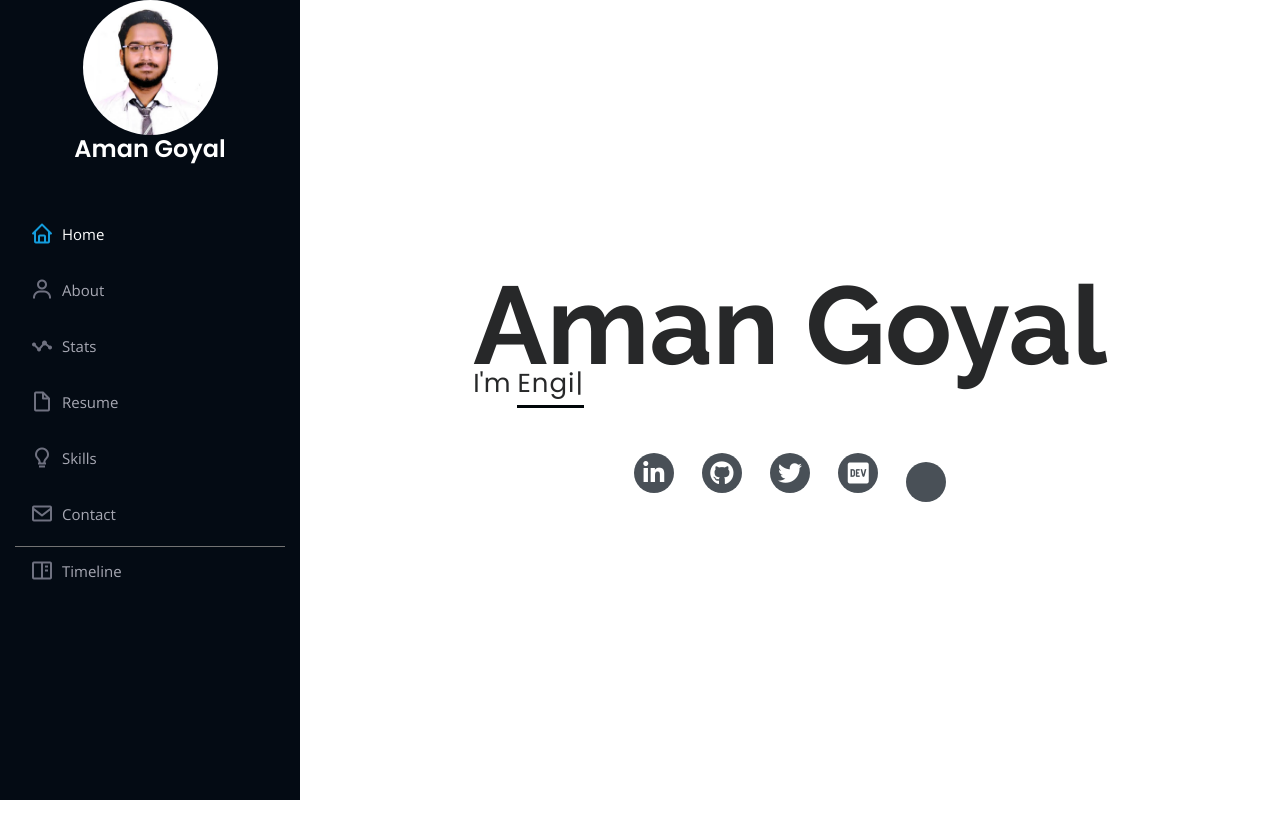
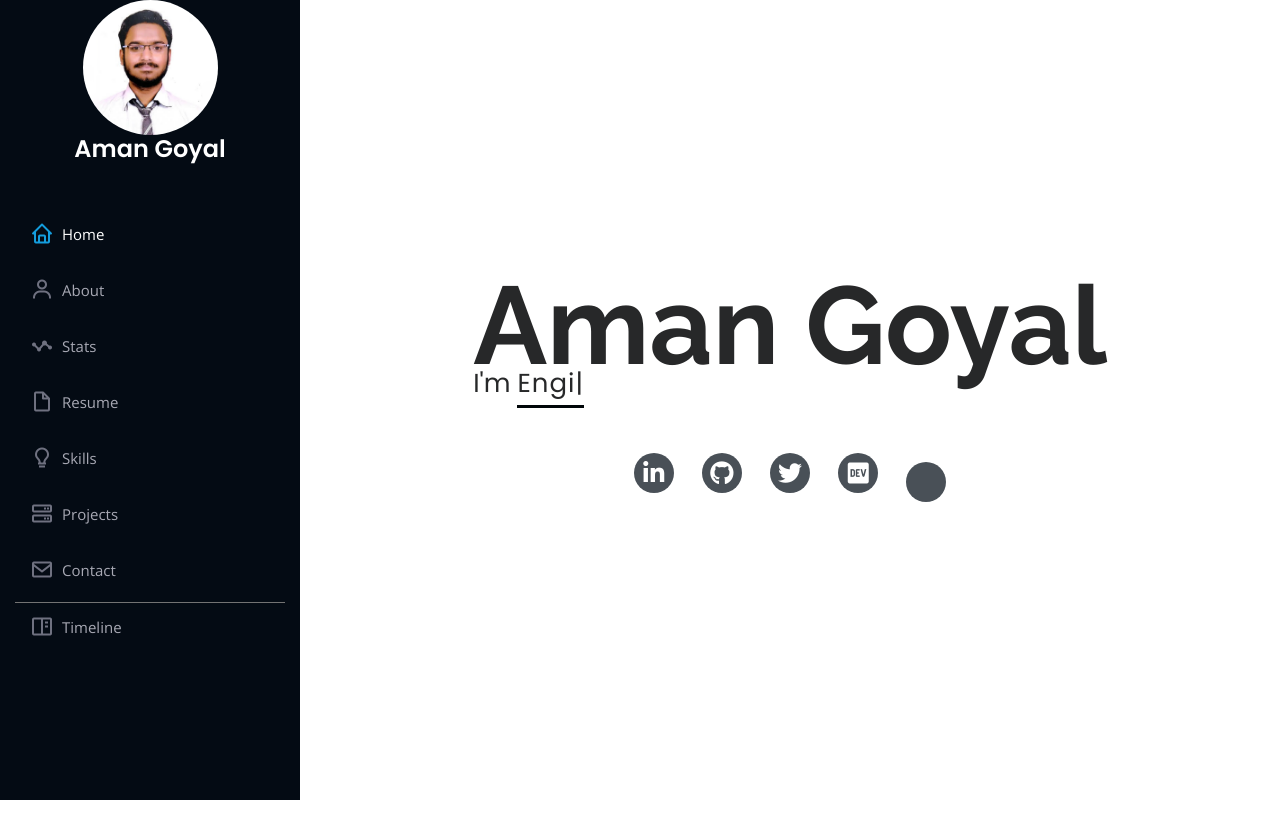
Before and after one commit to goyal-aman/portfolio, a Django app: page / in a window 1280 px wide. Shown: the top 835 px of the page. Run offline with Django 3.2, Linux system fonts and the light colour scheme; data that the repository does not hold is empty; some libraries are stand-ins or nearby versions.

Commit message:
added projects section

```diff
--- a/landingpage/templates/landingpage/base.html
+++ b/landingpage/templates/landingpage/base.html
@@ -81,7 +81,7 @@
                     <li><a href="{% url 'home' %}#stats"><i class="bx bx-stats"></i> <span>Stats</span></a></li>
                     <li><a href="{% url 'home' %}#resume"><i class="bx bx-file-blank"></i> <span>Resume</span></a></li>
                     <li><a href="{% url 'home' %}#skills"><i class="bx bx-bulb"></i> <span>Skills</span></a></li>
-                    <!-- <li><a href="#services"><i class="bx bx-server"></i> Services</a></li> -->
+                    <li><a href="{% url 'home' %}#projects"><i class="bx bx-server"></i> Projects</a></li>
                     <li><a href="{% url 'home' %}#contact"><i class="bx bx-envelope"></i> Contact</a></li>
                     <hr color="grey">
                     <li><a href="{% url 'timeline-home' %}"><i class="bx bx-book-content"></i> Timeline</a></li>
--- a/landingpage/templates/landingpage/index.html
+++ b/landingpage/templates/landingpage/index.html
@@ -277,7 +277,7 @@
 
   <!-- ======= Portfolio Section ======= -->
 
-  <section id="portfolio" class="portfolio section-bg">
+  <section id="projects" class="portfolio section-bg">
     <div class="container">
 
       <div class="section-title">
--- a/landingpage/templates/landingpage/snippets/project_card.html
+++ b/landingpage/templates/landingpage/snippets/project_card.html
@@ -1,5 +1,5 @@
 {% load static %}
-<div class="col-lg-4 col-md-6 portfolio-item filter-text">
+<div class="col-lg-4 col-md-6 portfolio-item filter-text" >
     <div class="portfolio-wrap">
 
         <!-- TODO : add defualt image url -->
@@ -15,6 +15,6 @@
                 <a href="{{details_link}}" title="More Details"><i class="bx bxs-file"></i></a>
             {% endif %}
         </div>
-        <legend><b>{{heading}}</b></legend>
+        <h6 style="align-items: center; text-align: left; padding-top:5px; padding-left:1px; padding-bottom:5px; background-color: rgb(2, 6, 73); color:white; s"><b>{{heading|title}}</b></h6>
     </div>
 </div>
```
